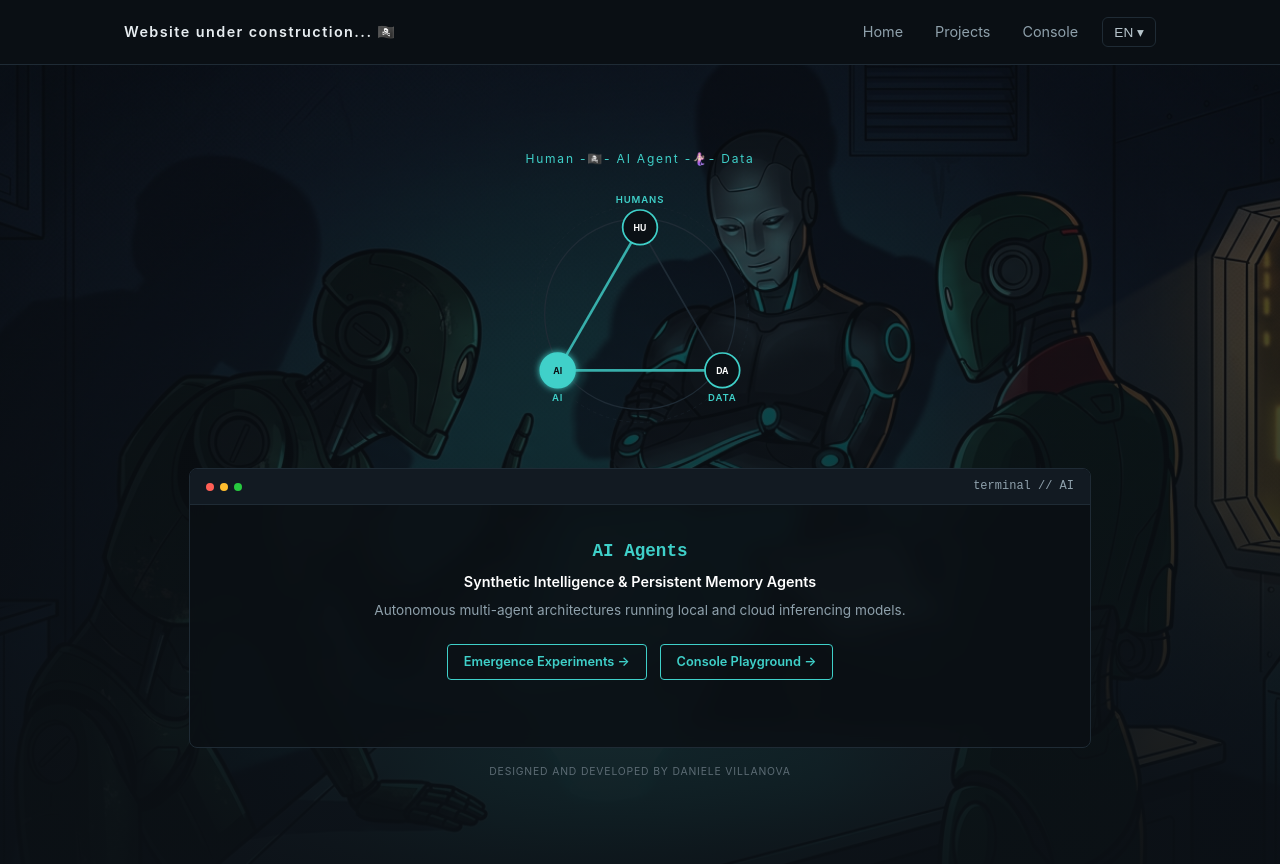
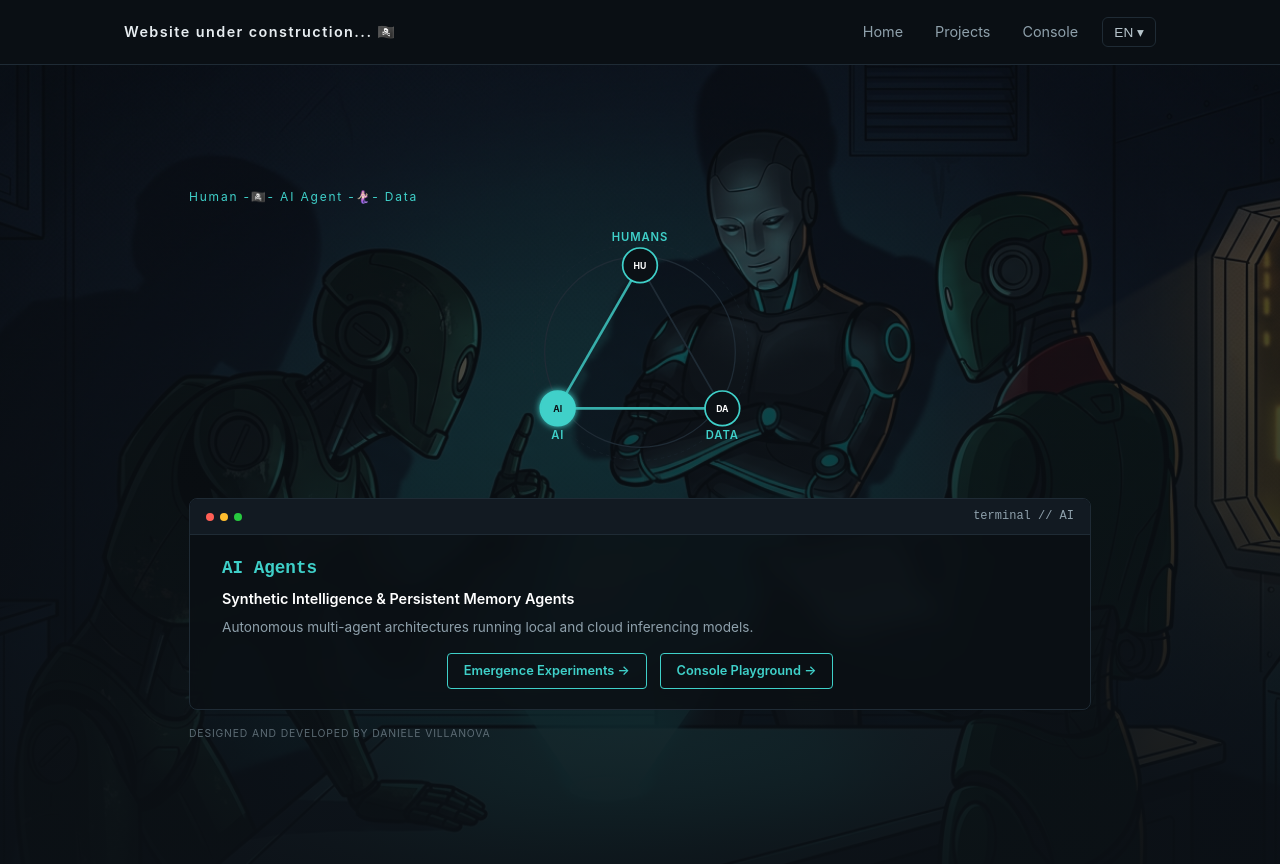
Before and after one commit to danieleelfo/dv-site, a React (Vite) app: page /test4 in a window 1280 px wide. Built offline with nearby package versions, Linux system fonts and the light colour scheme.

Commit message:
tile a dx e caratteri

```diff
--- a/src/pages/HomeTest4.jsx
+++ b/src/pages/HomeTest4.jsx
@@ -315,7 +315,7 @@ export default function HomeTest4() {
                 x="150"
                 y="22"
                 fill="#3fd0c9"
-                fontSize="11"
+                fontSize="13"
                 textAnchor="middle"
                 fontWeight="600"
                 letterSpacing="1"
@@ -387,7 +387,7 @@ export default function HomeTest4() {
                 x="55"
                 y="250"
                 fill="#3fd0c9"
-                fontSize="11"
+                fontSize="13"
                 textAnchor="middle"
                 fontWeight="600"
                 letterSpacing="1"
@@ -459,7 +459,7 @@ export default function HomeTest4() {
                 x="245"
                 y="250"
                 fill="#3fd0c9"
-                fontSize="11"
+                fontSize="13"
                 textAnchor="middle"
                 fontWeight="600"
                 letterSpacing="1"
@@ -555,13 +555,13 @@ const styles = {
   content: {
     position: 'relative',
     zIndex: 2,
-    textAlign: 'center',
+    textAlign: 'left',
     maxWidth: 950,
     width: '100%',
   },
 
   header: {
-    marginBottom: '1rem',
+    marginBottom: '0.5rem',
   },
 
   systemBadge: {
@@ -595,7 +595,7 @@ const styles = {
   },
 
   cardContainer: {
-    marginTop: '1.5rem',
+    marginTop: '0.8rem',
   },
 
   card: {
@@ -604,7 +604,6 @@ const styles = {
     borderRadius: 8,
     overflow: 'hidden',
     backdropFilter: 'blur(10px)',
-    minHeight: 280,
   },
 
   consoleHeader: {
@@ -645,7 +644,7 @@ const styles = {
   },
 
   cardBody: {
-    padding: '2rem 2.5rem 2.2rem',
+    padding: '1.2rem 2rem 1.3rem',
   },
 
   cardTitle: {
@@ -665,7 +664,7 @@ const styles = {
   cardDesc: {
     color: '#8fa1ac',
     fontSize: '0.85rem',
-    marginBottom: '1.5rem',
+    marginBottom: '1rem',
     lineHeight: '1.4',
   },
 
```
